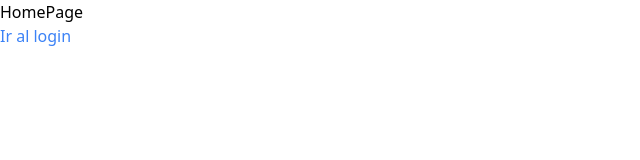
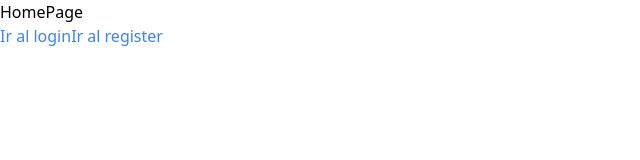
Before and after one commit to No-Country-simulation/equipo-h3-18-proptech, a React (Vite) app in the folder Frontend/h3-18-proptech/: page / in a window 1280 px wide. Shown: the top 160 px of the page, without its empty margins (0-640 px from the left). Built offline with nearby package versions, Linux system fonts and the light colour scheme.

Commit message:
front: feat(app): add register link

```diff
--- a/Frontend/h3-18-proptech/src/pages/HomePage.tsx
+++ b/Frontend/h3-18-proptech/src/pages/HomePage.tsx
@@ -7,6 +7,9 @@ export function HomePage() {
       <Link to={"./login"} className="text-blue-500">
         Ir al login
       </Link>
+      <Link to={"./register"} className="text-blue-500">
+        Ir al register
+      </Link>
     </>
   );
 }
```
